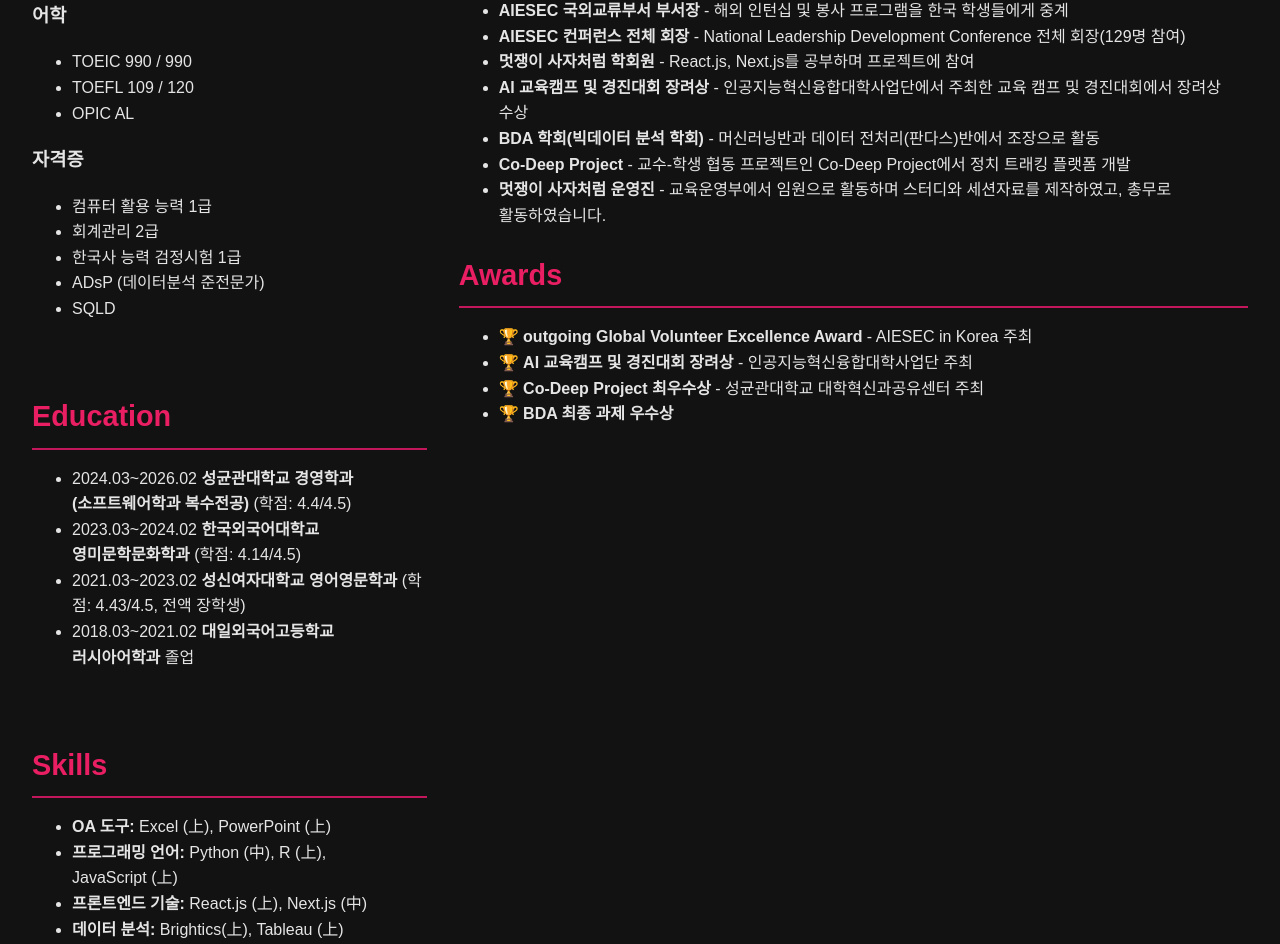
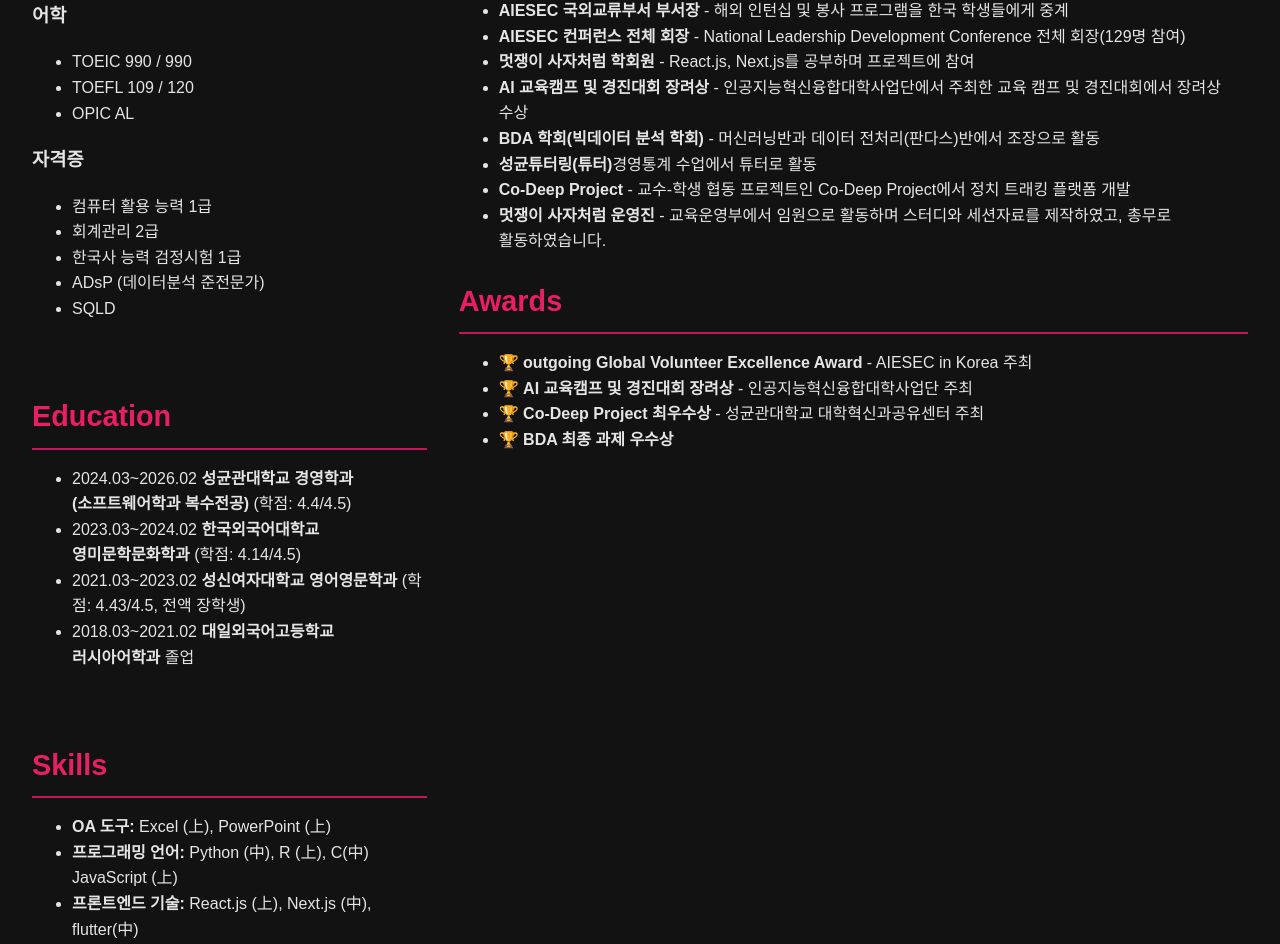
Before and after one commit to SyraYunji/My-Homepage, a React (Create React App) app: page /about in a window 1280 px wide. Shown: the part 427-1371 px from the top of the page. Built offline with nearby package versions, Linux system fonts and the light colour scheme.

Commit message:
성균튜터링 추가

```diff
--- a/src/about/About.js
+++ b/src/about/About.js
@@ -75,8 +75,8 @@
             <h2>Skills</h2>
             <ul>
               <li><strong>OA 도구:</strong> Excel (上), PowerPoint (上)</li>
-              <li><strong>프로그래밍 언어:</strong> Python (中), R (上), <br />JavaScript (上)</li>
-              <li><strong>프론트엔드 기술:</strong> React.js (上), Next.js (中)</li>
+              <li><strong>프로그래밍 언어:</strong> Python (中), R (上), C(中) <br />JavaScript (上)</li>
+              <li><strong>프론트엔드 기술:</strong> React.js (上), Next.js (中), flutter(中)</li>
               <li><strong>데이터 분석:</strong> Brightics(上), Tableau (上)</li>
 
             </ul>
@@ -95,6 +95,7 @@
               <li><strong>멋쟁이 사자처럼 학회원</strong> - React.js, Next.js를 공부하며 프로젝트에 참여</li>
               <li><strong>AI 교육캠프 및 경진대회 장려상</strong> - 인공지능혁신융합대학사업단에서 주최한 교육 캠프 및 경진대회에서 장려상 수상</li>
               <li><strong>BDA 학회(빅데이터 분석 학회)</strong> - 머신러닝반과 데이터 전처리(판다스)반에서 조장으로 활동 </li>
+              <li><strong>성균튜터링(튜터)</strong>경영통계 수업에서 튜터로 활동</li>
               <li><strong>Co-Deep Project</strong> - 교수-학생 협동 프로젝트인 Co-Deep Project에서 정치 트래킹 플랫폼 개발</li>
               <li><strong>멋쟁이 사자처럼 운영진</strong> - 교육운영부에서 임원으로 활동하며 스터디와 세션자료를 제작하였고, 총무로 활동하였습니다.</li>
             </ul>
```
